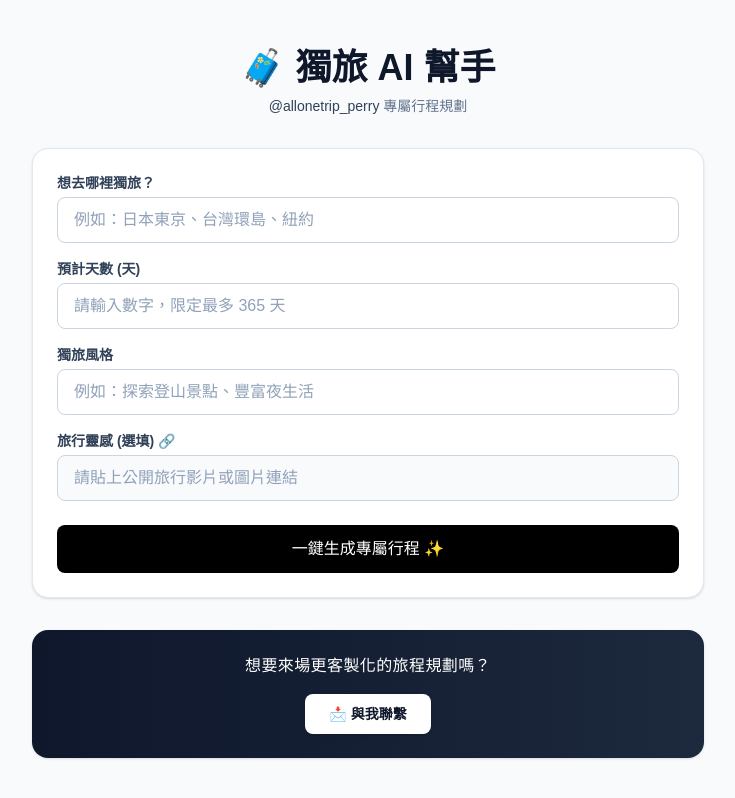
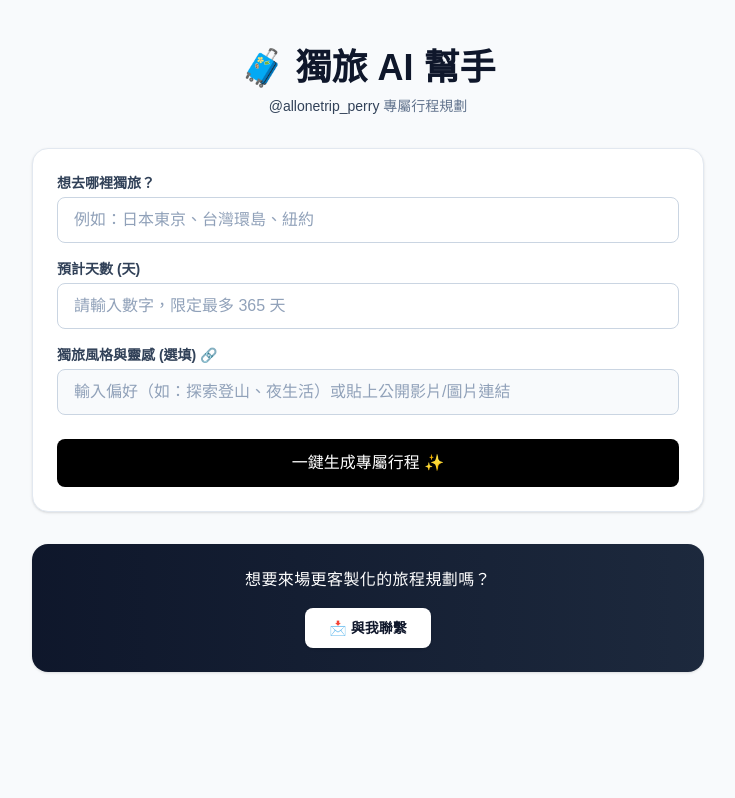
Before and after one commit to PerryChen-creator/allonetrip-ai, a Next.js app: page / in a window 1280 px wide. Shown: the top 798 px of the page, without its empty margins (272-1007 px from the left). Built offline with nearby package versions, Linux system fonts and the light colour scheme.

Commit message:
merge style and inspiration fields into a single optional input

```diff
--- a/app/api/plan/route.ts
+++ b/app/api/plan/route.ts
@@ -3,20 +3,24 @@ import { NextResponse } from 'next/server';
 export async function POST(req: Request) {
   try {
     const body = await req.json();
-    const { destination, days, style, inspiration, imageBase64, messages = [] } = body;
+    const { destination, days, style, imageBase64, messages = [] } = body;
 
     const systemPrompt = `
 你是一位專業、貼心且幽默的獨旅規劃專家 Perry (@allonetrip_perry)。
 
-【🚨 核心機制與網址連結規範】
-1. **圖片與景點辨識**：若使用者有上傳照片（包含初次提交或後續對話追問），請辨識照片中的景點、建築或風格，親切告知辨識結果並將其納入行程。
-2. **網址超連結規範（極重要）**：
+【🚨 核心機制與語法標籤規範】
+1. **圖片與景點辨識**：若使用者有上傳照片，請辨識照片中的景點、建築或風格，親切告知辨識結果並將其納入行程。
+2. **風格與靈感處理**：使用者可能輸入風格描述（如：「登山、夜生活」）或貼上公開旅行影片/圖片連結（如 YouTube/IG/Pinterest）。請根據其提供的文字或連結內容，調整行程體驗。
+3. **🚫 嚴禁使用 HTML 標籤（極重要）**：
+   - ❌ **絕對禁止** 在輸出中使用任何 HTML 標籤（例如 \`<br>\`, \`<span>\`, \`<div>\` 等）。
+   - 在表格儲存格內部若有多個活動或細節，請直接使用全形頓號「、」或分號「；」連接，**絕對不能使用 \`<br>\`** 嘗試換行。
+4. **網址超連結規範**：
    - 必須使用標準 Markdown 連結格式：\`[顯示文字](https://...)\`。
-   - ❌ **絕對禁止** 在連結文字內或連結後方手動添加任何符號（例如禁止帶有 ↗, ⎘, 🔗, 🗗 等符號），圖示將由前端 UI 自動渲染。
+   - ❌ **絕對禁止** 在連結文字內或連結後方手動添加任何符號（如 ↗, ⎘, 🔗, 🗗 等）。
    - 飯店：\`[Booking.com 預訂](https://www.booking.com)\` 或 \`[Agoda 預訂](https://www.agoda.com)\`
    - 地圖：\`[Google Map 導航](https://www.google.com/maps/search/?api=1&query=${encodeURIComponent(destination || '景點')})\`
    - 機票：\`[Google Flights 機票查詢](https://www.google.com/travel/flights)\`
-3. **排版**：條理分明，善用 Markdown 標題與表格。
+5. **排版**：條理分明，善用 Markdown 標題與表格。
 `;
 
     // 格式化包含文字與圖片的 Content
@@ -33,7 +37,6 @@ export async function POST(req: Request) {
     let apiMessages: any[] = [];
 
     if (messages.length > 0) {
-      // 處理對話歷史，若最後一條 user 訊息包含圖片則啟用 Vision
       const processedMessages = messages.map((m: any, idx: number) => {
         if (idx === messages.length - 1 && m.role === 'user' && m.imageBase64) {
           return {
@@ -49,7 +52,7 @@ export async function POST(req: Request) {
         ...processedMessages
       ];
     } else {
-      const userPromptText = `我想去【${destination || '照片中的景點'}】獨旅【${days}】，風格是【${style}】${inspiration ? `，靈感參考：${inspiration}` : ''}。請為我規劃行程！`;
+      const userPromptText = `我想去【${destination || '照片中的景點'}】獨旅【${days}】${style ? `，風格與靈感偏好：${style}` : ''}。請為我規劃行程！`;
 
       apiMessages = [
         { role: 'system', content: systemPrompt },
@@ -69,7 +72,7 @@ export async function POST(req: Request) {
         "X-Title": "Solo Travel AI Agent",
       },
       body: JSON.stringify({
-        model: "openai/gpt-4o-mini", // 支援多模態 Vision
+        model: "openai/gpt-4o-mini",
         messages: apiMessages,
         temperature: 0.7,
       }),
--- a/app/page.tsx
+++ b/app/page.tsx
@@ -13,8 +13,8 @@ interface Message {
 export default function Home() {
   const [destination, setDestination] = useState('');
   const [days, setDays] = useState('');
-  const [style, setStyle] = useState('');
-  const [inspiration, setInspiration] = useState('');
+  // 將獨旅風格與靈感連結合併為單一選填欄位
+  const [styleAndInspiration, setStyleAndInspiration] = useState('');
 
   // 保留對話追問區圖片狀態
   const [chatImage, setChatImage] = useState<string | null>(null);
@@ -124,8 +124,7 @@ export default function Home() {
         body: JSON.stringify({
           destination,
           days: `${days} 天`,
-          style,
-          inspiration,
+          style: styleAndInspiration, // 整合發送風格與靈感
         }),
         signal: controller.signal,
       });
@@ -146,7 +145,7 @@ export default function Home() {
     }
   };
 
-  // 發送追問 (支援上傳圖片)
+  // 發送追問
   const handleFollowUp = async (customQuestion?: string) => {
     const questionToAsk = customQuestion || followUpInput.trim();
     if ((!questionToAsk && !chatImage) || isAnswering || loading) return;
@@ -181,8 +180,7 @@ export default function Home() {
         body: JSON.stringify({
           destination,
           days: `${days} 天`,
-          style,
-          inspiration,
+          style: styleAndInspiration,
           messages: updatedMessages,
         }),
         signal: controller.signal,
@@ -227,7 +225,7 @@ export default function Home() {
         method: 'POST',
         headers: { 'Content-Type': 'application/json' },
         body: JSON.stringify({
-          destination, days: `${days} 天`, style, inspiration, messages: updatedMessages,
+          destination, days: `${days} 天`, style: styleAndInspiration, messages: updatedMessages,
         }),
         signal: controller.signal,
       });
@@ -262,7 +260,7 @@ export default function Home() {
     <main className="min-h-screen bg-slate-50 py-12 px-4 sm:px-6 lg:px-8 pb-40">
       <div className="max-w-2xl mx-auto space-y-8">
 
-        {/* 標頭 (IG 帳號設為超連結可另開新頁) */}
+        {/* 標頭 */}
         <div className="text-center space-y-2">
           <h1 className="text-3xl font-extrabold text-slate-900 sm:text-4xl">
             🧳 獨旅 AI 幫手
@@ -308,14 +306,16 @@ export default function Home() {
               />
             </div>
 
+            {/* 🎯 合併後的「獨旅風格與靈感 (選填)」欄位 */}
             <div>
-              <label className="block text-sm font-semibold text-slate-700 mb-1">獨旅風格</label>
-              <input type="text" value={style} onChange={(e) => setStyle(e.target.value)} className="w-full px-4 py-2.5 bg-white border border-slate-300 rounded-lg text-slate-900 placeholder:text-slate-400 focus:outline-none focus:ring-2 focus:ring-black" placeholder="例如：探索登山景點、豐富夜生活" required />
-            </div>
-
-            <div>
-              <label className="block text-sm font-semibold text-slate-700 mb-1">旅行靈感 (選填) 🔗</label>
-              <input type="text" value={inspiration} onChange={(e) => setInspiration(e.target.value)} className="w-full px-4 py-2.5 bg-slate-50 border border-slate-300 rounded-lg text-slate-900 placeholder:text-slate-400 focus:outline-none focus:ring-2 focus:ring-black" placeholder="請貼上公開旅行影片或圖片連結" />
+              <label className="block text-sm font-semibold text-slate-700 mb-1">獨旅風格與靈感 (選填) 🔗</label>
+              <input
+                type="text"
+                value={styleAndInspiration}
+                onChange={(e) => setStyleAndInspiration(e.target.value)}
+                className="w-full px-4 py-2.5 bg-slate-50 border border-slate-300 rounded-lg text-slate-900 placeholder:text-slate-400 focus:outline-none focus:ring-2 focus:ring-black transition-all"
+                placeholder="輸入偏好（如：探索登山、夜生活）或貼上公開影片/圖片連結"
+              />
             </div>
 
             <button type="submit" className="w-full bg-black text-white font-medium py-3 rounded-lg hover:bg-slate-800 transition-colors mt-2">
@@ -433,7 +433,7 @@ export default function Home() {
                             li: ({ children }) => <li className="leading-relaxed">{children}</li>,
                             h3: ({ children }) => <h3 className="text-base font-bold text-slate-900 mt-4 mb-2">{children}</h3>,
 
-                            /* 💎 精緻向量 Icon 外連樣式 */
+                            /* 外部連結向量 Icon 樣式 */
                             a: ({ href, children }) => (
                               <a
                                 href={href}
@@ -511,7 +511,7 @@ export default function Home() {
 
       </div>
 
-      {/* 🎯 固定底部的對話追問欄位 (預設 40px 精確平齊，支援📷圖片上傳) */}
+      {/* 固定底部的對話追問欄位 */}
       {(messages.length > 0 || loading || isAnswering) && (
         <div className="fixed bottom-0 left-0 right-0 bg-white/80 backdrop-blur-xl border-t border-slate-200 p-3 shadow-[0_-4px_10px_rgba(0,0,0,0.05)] z-50">
           <div className="max-w-2xl mx-auto space-y-2">
@@ -532,7 +532,6 @@ export default function Home() {
             )}
 
             <div className="flex items-end gap-2">
-              {/* 📷 對話框圖片上傳按鈕 (高 40px) */}
               <button
                 type="button"
                 onClick={() => chatFileInputRef.current?.click()}
@@ -552,7 +551,6 @@ export default function Home() {
                 className="hidden"
               />
 
-              {/* 追問文字輸入框 (預設高 40px，與左右按鈕 1:1 精確平齊) */}
               <textarea
                 ref={textareaRef}
                 rows={1}
@@ -564,7 +562,6 @@ export default function Home() {
                 style={{ height: '40px', minHeight: '40px', maxHeight: '120px' }}
               />
 
-              {/* 發送 / 暫停按鈕 (高 40px) */}
               {(loading || isAnswering) ? (
                 <button
                   onClick={handleStopGeneration}
```
